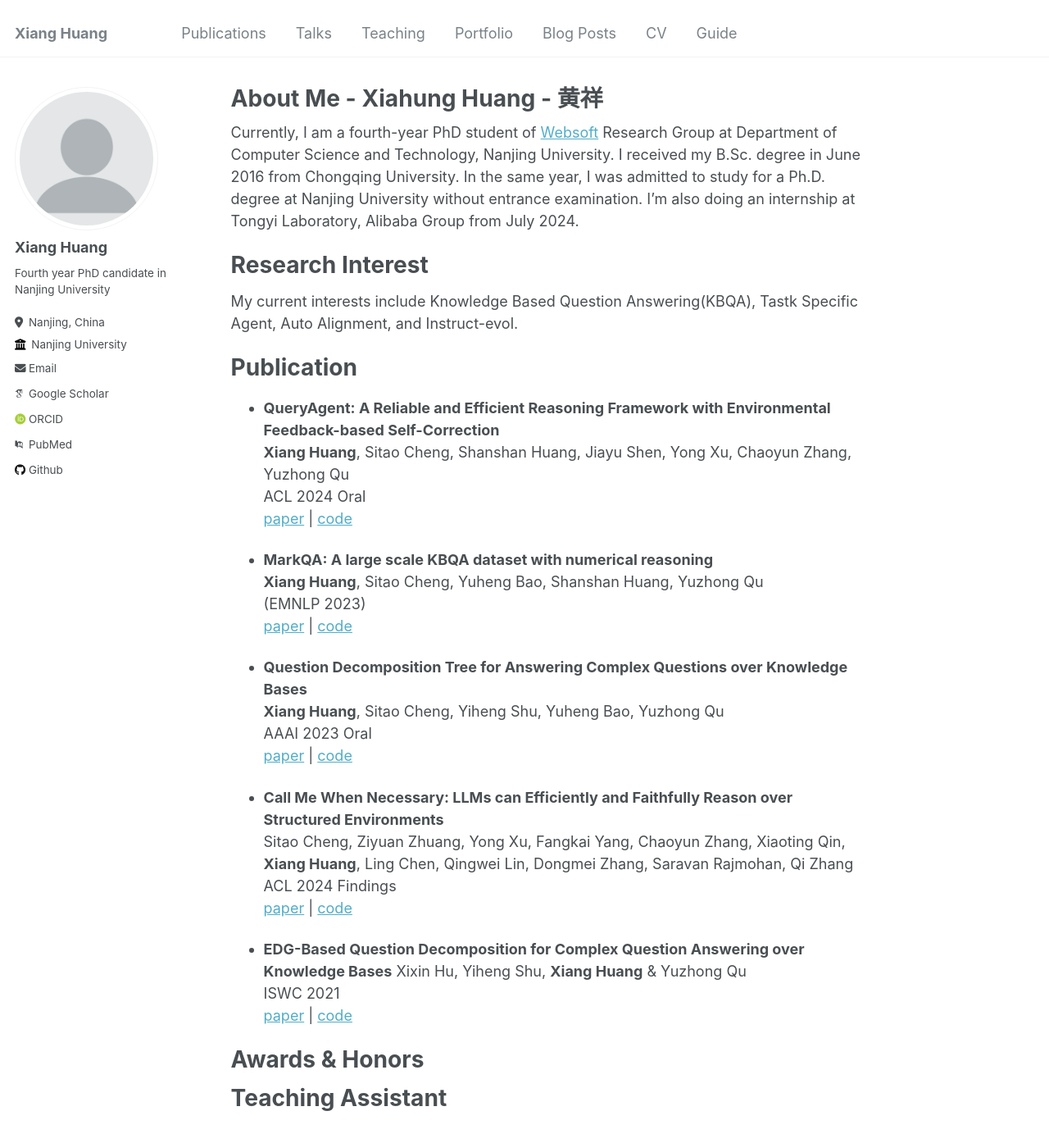
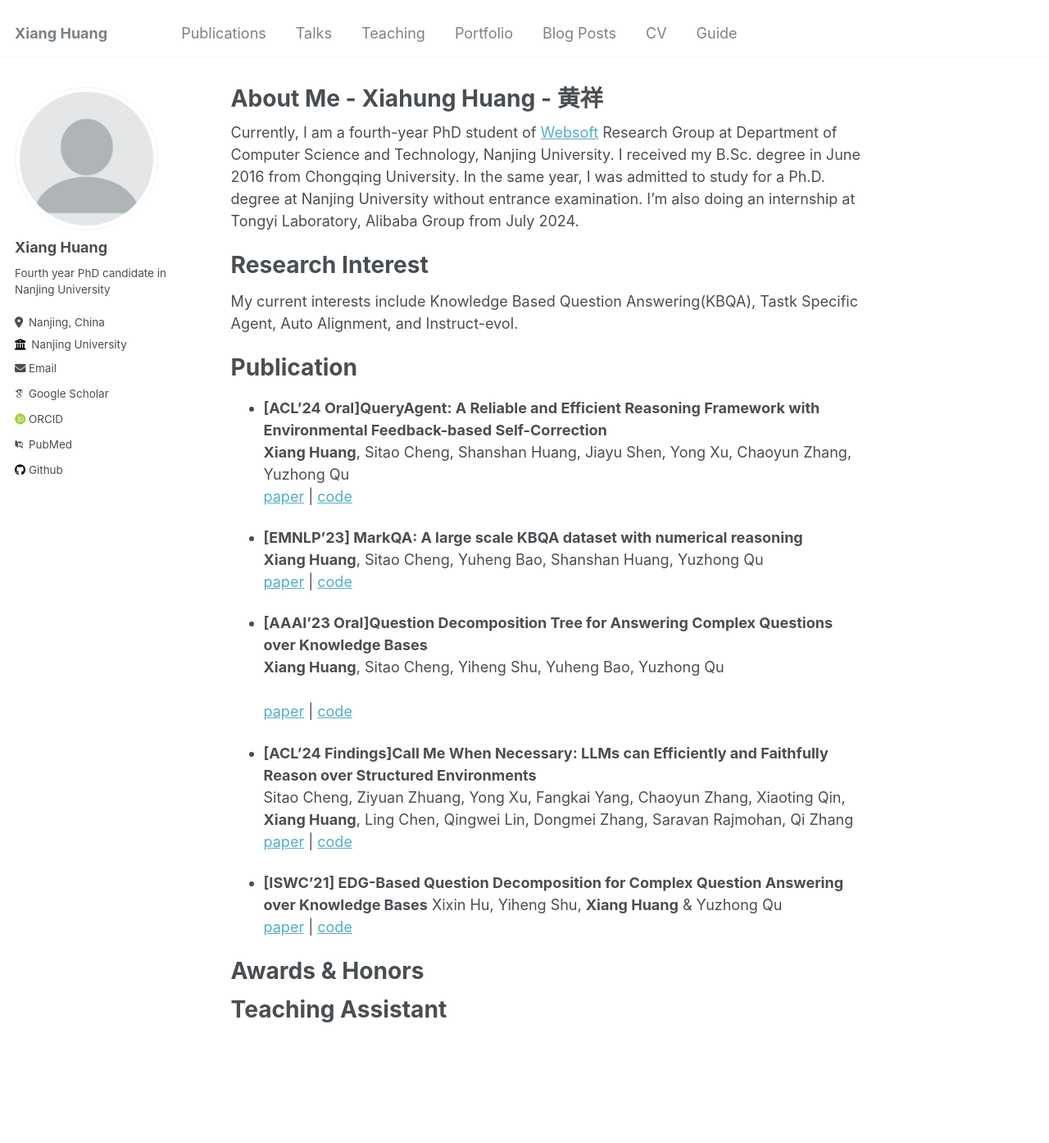
Before and after one commit to cdhx/cdhx.github.io, a Jekyll site: the page built from _pages/about.md, in a window 1280 px wide and 1400 px high. Shown: the top 1394 px of the window at 82% size. Built offline with Jekyll 4.4.1, drawn with Linux system fonts in a browser that asks for light colours; some web fonts are replaced.

Commit message:
Update about.md

```diff
--- a/_pages/about.md
+++ b/_pages/about.md
@@ -19,27 +19,23 @@ My current interests include Knowledge Based Question Answering(KBQA), Tastk Spe
 
 Publication
 ===
-- **QueryAgent: A Reliable and Efficient Reasoning Framework with Environmental Feedback-based Self-Correction** <br/>
-**Xiang Huang**, Sitao Cheng, Shanshan Huang, Jiayu Shen, Yong Xu, Chaoyun Zhang, Yuzhong Qu <br/> ACL 2024 Oral <br/> [paper](https://arxiv.org/abs/2403.11886) \| [code](https://github.com/cdhx/QueryAgent)
+- **[ACL'24 Oral]QueryAgent: A Reliable and Efficient Reasoning Framework with Environmental Feedback-based Self-Correction** <br/>
+**Xiang Huang**, Sitao Cheng, Shanshan Huang, Jiayu Shen, Yong Xu, Chaoyun Zhang, Yuzhong Qu <br/>  [paper](https://arxiv.org/abs/2403.11886) \| [code](https://github.com/cdhx/QueryAgent)
 
-- **MarkQA: A large scale KBQA dataset with numerical reasoning** <br/>
+- **[EMNLP'23] MarkQA: A large scale KBQA dataset with numerical reasoning** <br/>
 **Xiang Huang**, Sitao Cheng, Yuheng Bao, Shanshan Huang, Yuzhong Qu  <br/>
-(EMNLP 2023) <br/>
 [paper](http://arxiv.org/abs/2310.15517) \| [code](https://github.com/cdhx/MarkQA)
 
-- **Question Decomposition Tree for Answering Complex Questions over Knowledge Bases** <br/>
+- **[AAAI'23 Oral]Question Decomposition Tree for Answering Complex Questions over Knowledge Bases** <br/>
 **Xiang Huang**, Sitao Cheng, Yiheng Shu, Yuheng Bao, Yuzhong Qu <br/>
-AAAI 2023 Oral <br/>
 [paper](https://ojs.aaai.org/index.php/AAAI/article/view/26519/26291) \| [code](https://github.com/cdhx/QDTQA)
 
-- **Call Me When Necessary: LLMs can Efficiently and Faithfully Reason over Structured Environments** <br/>
+- **[ACL'24 Findings]Call Me When Necessary: LLMs can Efficiently and Faithfully Reason over Structured Environments** <br/>
 Sitao Cheng, Ziyuan Zhuang, Yong Xu, Fangkai Yang, Chaoyun Zhang, Xiaoting Qin, **Xiang Huang**, Ling Chen, Qingwei Lin, Dongmei Zhang, Saravan Rajmohan, Qi Zhang <br/>
-ACL 2024 Findings <br/>
 [paper](https://arxiv.org/abs/2403.08593) \| [code](https://github.com/sitaocheng/readi)
 
-- **EDG-Based Question Decomposition for Complex Question Answering over Knowledge Bases**
+- **[ISWC'21] EDG-Based Question Decomposition for Complex Question Answering over Knowledge Bases**
 Xixin Hu, Yiheng Shu, **Xiang Huang** & Yuzhong Qu <br/>
-ISWC 2021 <br/>
 [paper](https://link.springer.com/chapter/10.1007/978-3-030-88361-4_8) \| [code](https://github.com/HXX97/EDG)
 
 
```
